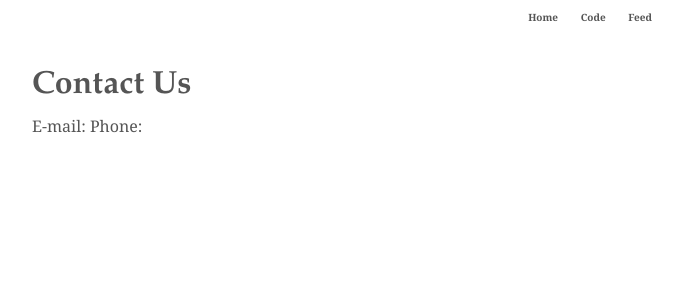
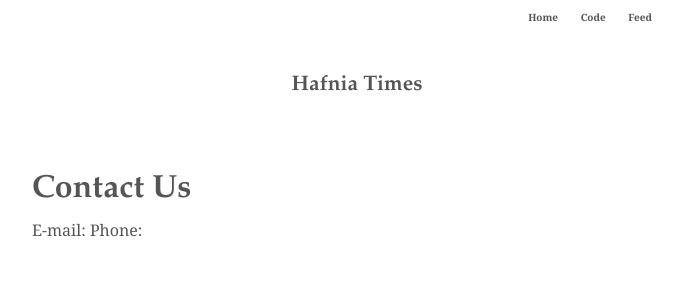
Before and after one commit to hafniatimes/hafniatimes.github.io, a Jekyll site: the page built from contact/index.html, in a window 1280 px wide. Shown: the top 300 px of the page, without its empty margins (283-965 px from the left). Built offline with Jekyll 4.4.1, drawn with Linux system fonts in a browser that asks for light colours.

Commit message:
Put h1 header on all pages

```diff
--- a/_layouts/default.html
+++ b/_layouts/default.html
@@ -59,6 +59,12 @@
                 </ul>
             </div>
 
+            <div class="row" id="name" role="banner">
+                <div class="box">
+                    <h1><a href="/">{{ site.name }}</a></h1>
+                </div>
+            </div>
+
             {{ content }}
 
         {% if site.show_footer == true %}
--- a/index.html
+++ b/index.html
@@ -2,12 +2,6 @@
 layout: default
 title:  "Hafnia Times"
 ---
-<div class="row" id="name" role="banner">
-    <div class="box">
-        <h1>{{ page.title }}</h1>
-    </div>
-</div>
-
 <div class="row">
     <div class="box" id="info" role="section">
         <h2>Who We Are</h2>
--- a/static/css/style.css
+++ b/static/css/style.css
@@ -249,6 +249,9 @@ mark {
   margin-top: 0;
   line-height: 0.5em;
   text-align: center; }
+  #name h1 a, #name h1:active, #name h1:visited {
+    color: #555555;
+    text-decoration: none; }
 
 h1,
 h2 {
```
Also changed, not shown: static/css/style.scss (+7 -0 lines).
